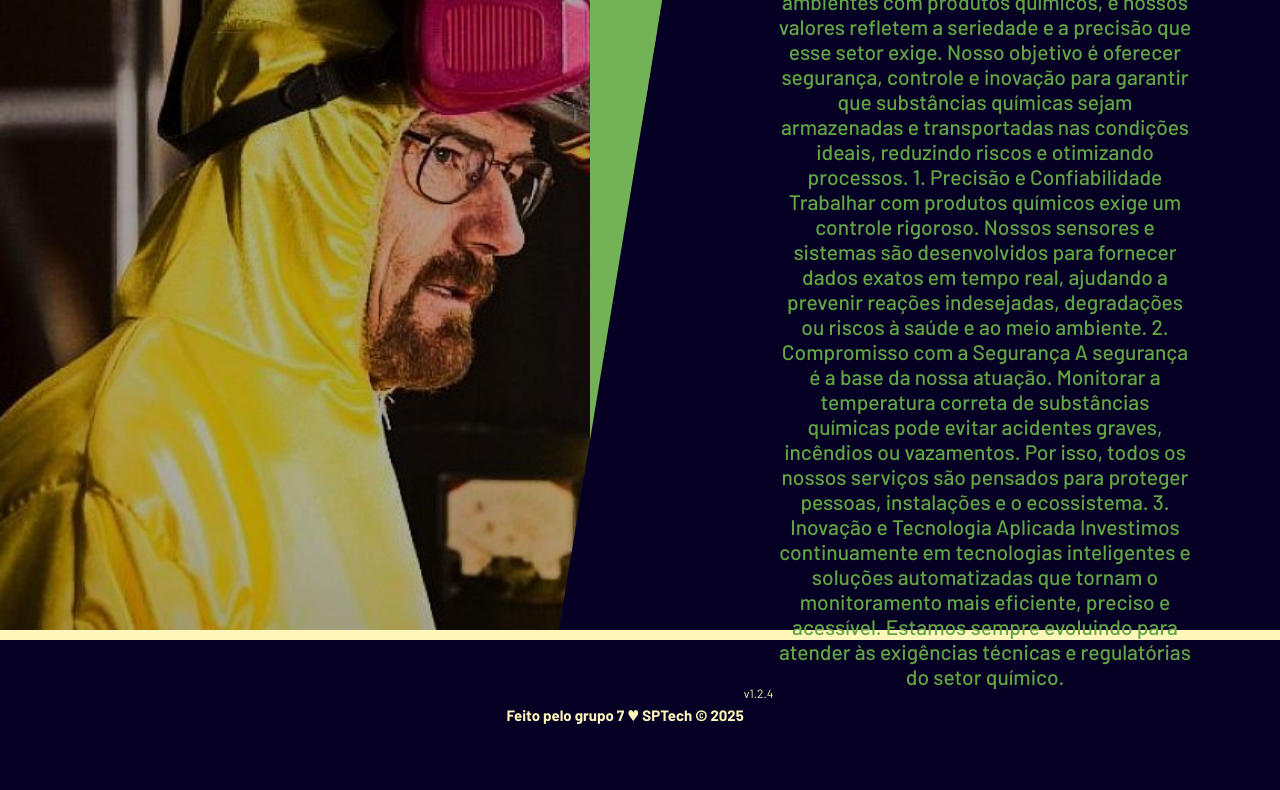
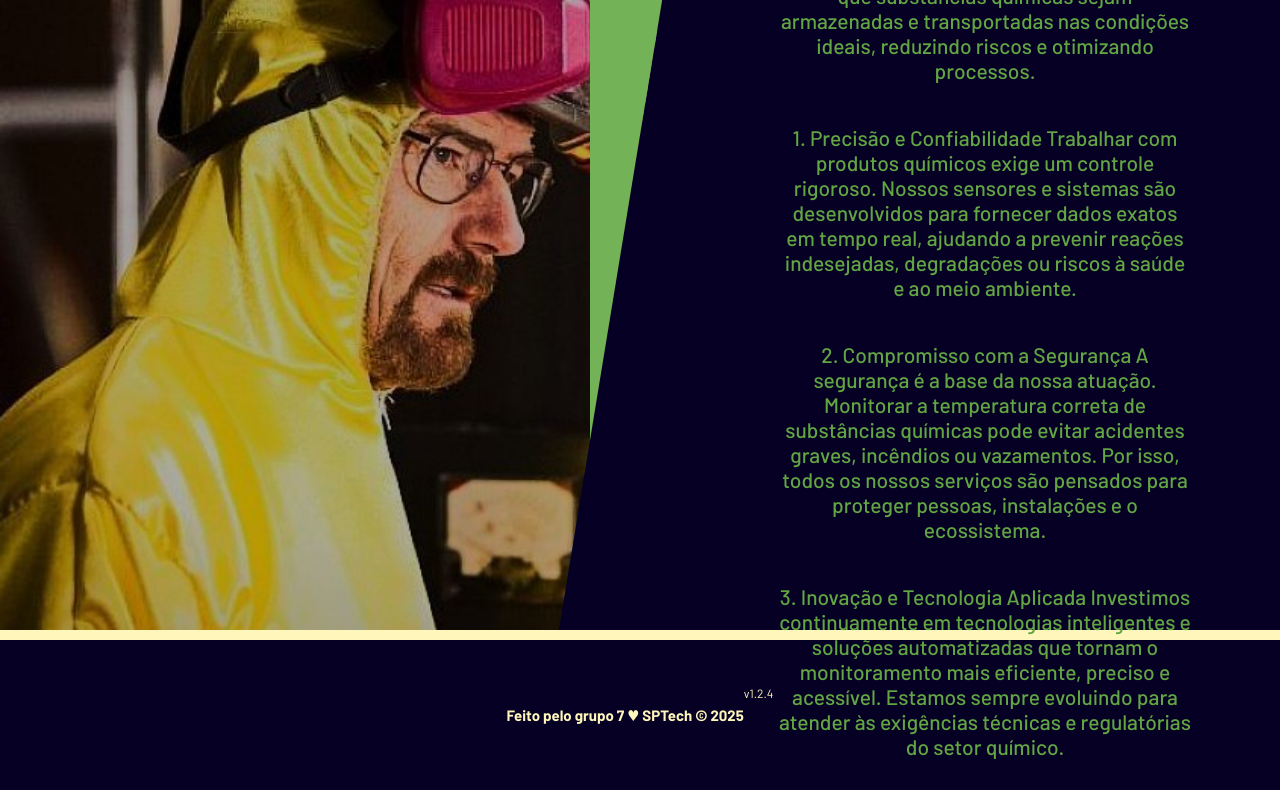
Before and after one commit to Erick-Sptech/teste-merge, a website: page public/index.html in a window 1280 px wide. Shown: the part 995-1785 px from the top of the page. Drawn offline with Linux system fonts and the light colour scheme.

Commit message:
texto index

```diff
--- a/public/css/estilo.css
+++ b/public/css/estilo.css
@@ -132,7 +132,7 @@ font-size: 100px;
 }
 
 .texto-social{
-  margin-top: 200px;
+  margin-top: 300px;
 width: 100%;
 height: 30%;
 display: flex;
@@ -148,10 +148,10 @@ font-weight: 500;
   font-family:Heart Breaking Bad;
 font-size: 160px;
 font-weight: 500;
-
+margin-top: 0px;
+margin-bottom: -50px;
 }
 .texto-social p{
-    margin-top: -100px;
   width: 70%;
 font-size: 21px;
 color: #62a543;
--- a/public/index.html
+++ b/public/index.html
@@ -46,15 +46,19 @@
         <h2 style="color: aliceblue;"><span style="color:#fff6bb;">Valo</span><span style="color: #74b257;">res</span></h2>
             <p>Na ChamCold, somos especialistas em monitoramento de temperatura em ambientes com produtos químicos, e nossos valores refletem a seriedade e a precisão que esse setor exige. Nosso objetivo é oferecer segurança, controle e inovação para garantir que substâncias químicas sejam armazenadas e transportadas nas condições ideais, reduzindo riscos e otimizando processos.
 
-1. Precisão e Confiabilidade
+
+
+<p>1. Precisão e Confiabilidade
 Trabalhar com produtos químicos exige um controle rigoroso. Nossos sensores e sistemas são desenvolvidos para fornecer dados exatos em tempo real, ajudando a prevenir reações indesejadas, degradações ou riscos à saúde e ao meio ambiente.
-
+</p>
+<p>
 2. Compromisso com a Segurança
 A segurança é a base da nossa atuação. Monitorar a temperatura correta de substâncias químicas pode evitar acidentes graves, incêndios ou vazamentos. Por isso, todos os nossos serviços são pensados para proteger pessoas, instalações e o ecossistema.
-
-3. Inovação e Tecnologia Aplicada
+</p>
+<p>3. Inovação e Tecnologia Aplicada
 Investimos continuamente em tecnologias inteligentes e soluções automatizadas que tornam o monitoramento mais eficiente, preciso e acessível. Estamos sempre evoluindo para atender às exigências técnicas e regulatórias do setor químico. </p>
-        </div>
+</p>
+</div>
     </div>
 
     <div class="footer">
```
